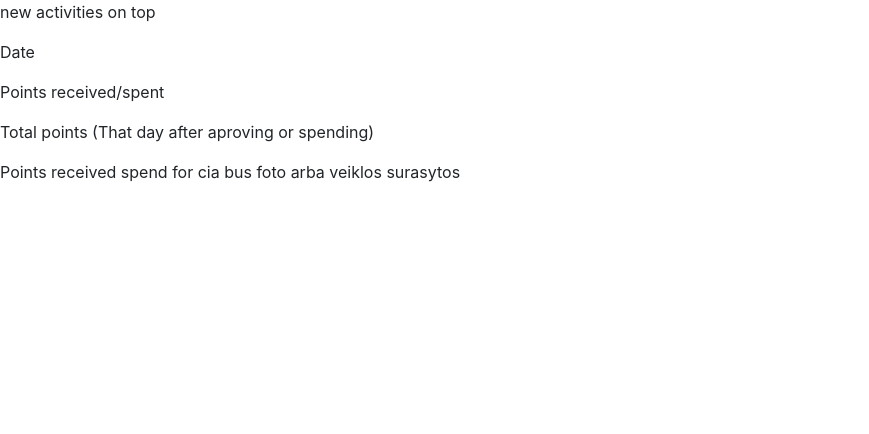
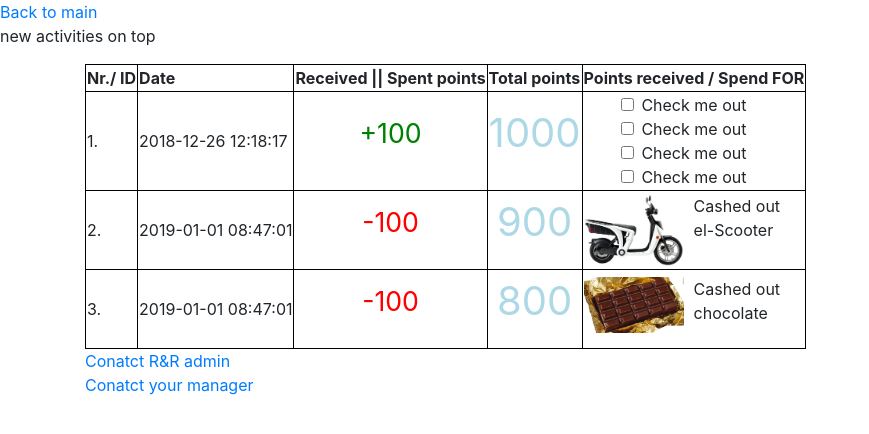
Before and after one commit to Rimantas55/R-R, a PHP site: page /history.php in a window 1280 px wide. Shown: the top 434 px of the page, without its empty margins (0-869 px from the left). Run offline with PHP 8.4, Linux system fonts and the light colour scheme.

Commit message:
Done History
Left to do R&R

```diff
--- a/history.php
+++ b/history.php
@@ -6,15 +6,110 @@
 
 	<title>Points History</title>
 </head>
-<body>
+<body id="history">
+
+	<a href="index.php">Back to main</a>
+	<p>new activities on top</p>
+	<div class="container">
+		<table>
+			<thead>
+				<tr>
+					<th>
+						Nr./ ID
+					</th>
+					<th>
+						Date
+					</th>
+					<th>
+						Received || Spent points
+					</th>
+					<th>
+						Total points
+					</th>
+					<th>
+						Points received / Spend FOR
+					</th>
+				</tr>
+			</thead>
+			<tbody>
+				<tr>
+					<td>
+						1.
+					</td>
+					<td>
+						2018-12-26 12:18:17
+					</td>
+					<td>
+						<p class="received_points">+100</p>
+					</td>
+					<td>
+						<p class="total_points">1000</p>
+					</td>
+					<td>
+						<div class="history_checks">
+							<div class="exampleCheck1">
+								<input type="checkbox" class="form-check-input" id="exampleCheck1">
+								<label class="form-check-label" for="exampleCheck1">Check me out</label>
+							</div>
+							<div class="exampleCheck1">
+								<input type="checkbox" class="form-check-input" id="exampleCheck1">
+								<label class="form-check-label" for="exampleCheck1">Check me out</label>
+							</div>
+							<div class="exampleCheck1">
+								<input type="checkbox" class="form-check-input" id="exampleCheck1">
+								<label class="form-check-label" for="exampleCheck1">Check me out</label>
+							</div>
+							<div class="exampleCheck1">
+								<input type="checkbox" class="form-check-input" id="exampleCheck1">
+								<label class="form-check-label" for="exampleCheck1">Check me out</label>
+							</div>
+						</div>
+					</td>
+				</tr>
+				<tr>
+					<td>
+						2.
+					</td>
+					<td>
+						2019-01-01 08:47:01
+					</td>
+					<td>
+						<p class="spent_points">-100</p>
+					</td>
+					<td>
+						<p class="total_points">900</p>
+					</td>
+					<td>
+						<img src="images/scooter.jpg">
+						<p>Cashed out el-Scooter</p>
+					</td>
+				</tr>
+				<tr>
+					<td>
+						3.
+					</td>
+					<td>
+						2019-01-01 08:47:01
+					</td>
+					<td>
+						<p class="spent_points">-100</p>
+					</td>
+					<td>
+						<p class="total_points">800</p>
+					</td>
+					<td>
+						<img src="images/chocolate.jpg">
+						<p>Cashed out chocolate</p>
+					</td>
+				</tr>
+			</tbody>
+		</table>
+		<a href="#">Conatct R&R admin</a> <br>
+		<a href="#">Conatct your manager</a>
+
+	</div>
 
 
-
-	<p>new activities on top</p>
-	<p>Date</p>
-	<p>Points received/spent</p>
-	<p>Total points (That day after aproving or spending)</p>
-	<p>Points received spend for cia bus foto arba veiklos surasytos</p>
 
 
 </body>
--- a/style.css
+++ b/style.css
@@ -184,7 +184,7 @@ img {
 div #prifile_info {
   border: 1px solid red;
   float: left;
-   padding: 0px;
+  padding: 0px;
   margin: 0px;
 
 }
@@ -245,3 +245,30 @@ img {
 .notification:hover .alert {
   display: block;
 }
+
+/*--history.php table style*/
+td, th {
+  border: 1px solid black;
+  border-collapse: collapse;
+}
+
+.received_points{
+  text-align: center;
+  font-size: 20pt;
+  color: green;
+}
+
+.total_points{
+  text-align: center;
+  font-size: 30pt;
+  color: lightblue;
+}
+.spent_points{
+  text-align: center;
+  font-size: 20pt;
+  color: red;
+}
+
+.history_checks{
+  text-align: center;
+}
```
Also changed, not shown: images/chocolate.jpg (added), images/scooter.jpg (added).
